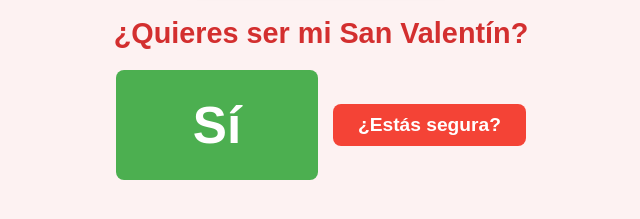
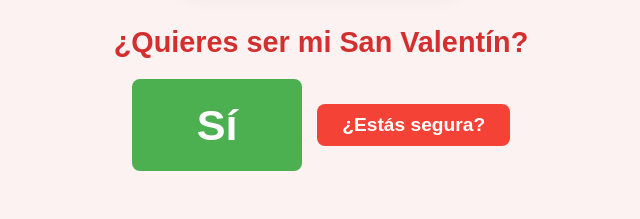
Before and after one commit to TioWicho/Sorpresa, a plain HTML site: page index.html in a window 1280 px wide. Both pictures are taken after a click on the button "No". Shown: the part 473-692 px from the top of the page, without its empty margins (319-959 px from the left). Drawn offline with Linux system fonts and the light colour scheme.

Commit message:
Update index.html

```diff
--- a/index.html
+++ b/index.html
@@ -151,7 +151,7 @@
             btnNo.textContent = currentStep.text;
 
             // Aumentar el tamaño del botón SÍ
-            yesFontSize += 2;
+            yesFontSize += 1.5;
             btnYes.style.fontSize = `${yesFontSize}rem`;
             btnYes.style.padding = `${yesFontSize * 0.5}rem ${yesFontSize * 1.5}rem`;
 
```
